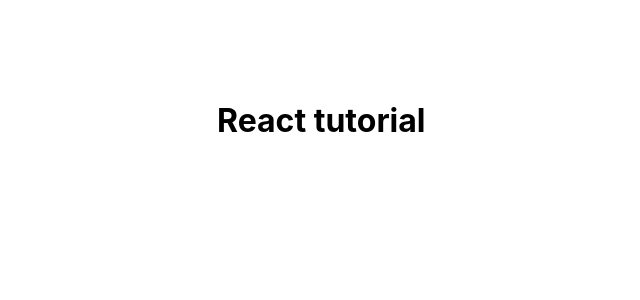
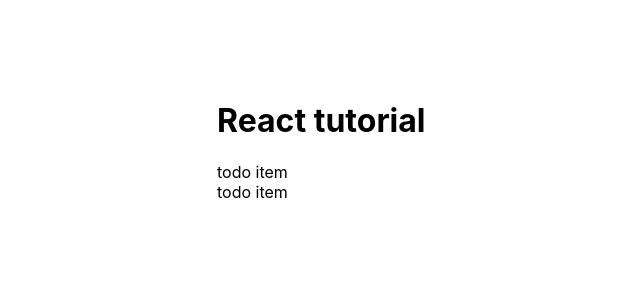
Before and after one commit to kitOl/react-quick-start, a React (Create React App) app: page / in a window 1280 px wide. Shown: the top 300 px of the page, without its empty margins (123-763 px from the left). Built offline with nearby package versions, Linux system fonts and the light colour scheme.

Commit message:
add basic todos components

```diff
--- a/src/App.js
+++ b/src/App.js
@@ -1,7 +1,17 @@
+import TodoList from "./Todo/TodoList";
+
 function App() {
+  const todos = [
+    { id: 1, completed: false, title: "Купить хлеб" },
+    { id: 2, completed: false, title: "Купить масло" },
+    { id: 3, completed: false, title: "Купить молоко" },
+  ];
+
   return (
     <div className="wrapper">
       <h1>React tutorial</h1>
+
+      <TodoList />
     </div>
   );
 }
--- /dev/null
+++ b/src/Todo/TodoItem.js
@@ -0,0 +1,3 @@
+export default function TodoItem() {
+  return <li>todo item</li>;
+}
--- /dev/null
+++ b/src/Todo/TodoList.js
@@ -0,0 +1,18 @@
+import TodoItem from "./TodoItem";
+
+const styles = {
+  ul: {
+    listStyle: "none",
+    margin: 0,
+    padding: 0,
+  },
+};
+
+export default function TodoList() {
+  return (
+    <ul style={styles.ul}>
+      <TodoItem>1</TodoItem>
+      <TodoItem>2</TodoItem>
+    </ul>
+  );
+}
```
